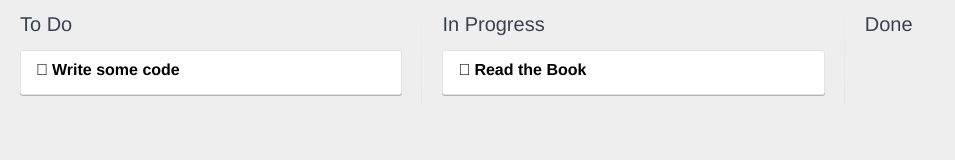
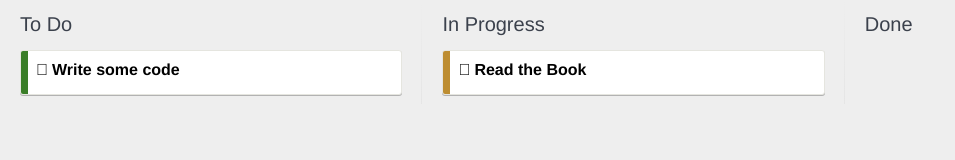
Before and after one commit to AndreyS55/react-trello, a React (Create React App) app: page / in a window 1280 px wide. Shown: the top 160 px of the page, without its empty margins (0-955 px from the left). Built offline with nearby package versions, Linux system fonts and the light colour scheme.

Commit message:
add sideColor bar

```diff
--- a/src/App.js
+++ b/src/App.js
@@ -8,13 +8,15 @@ let cardsList = [
         id: 1,
         title: "Read the Book",
         description: "I should read the whole book",
+        color: '#BD8D31',
         status: "in-progress",
         tasks: []
     },
     {
         id: 2,
         title: "Write some code",
-        description: "Code along with the samples in the book",
+        description: "Code along with the samples in the book. The complete source can be found at [github](https://github.com/pro-react)",
+        color: '#3A7E28',
         status: "todo",
         tasks: [
             {
--- a/src/Card.js
+++ b/src/Card.js
@@ -24,8 +24,20 @@ class Card extends Component {
                 </div>
             );
         }
+
+        let sideColor = {
+            position: 'absolute',
+            zIndex: -1,
+            top: 0,
+            bottom: 0,
+            left: 0,
+            width: 7,
+            backgroundColor: this.props.color
+        };
+
         return (
             <div className="card">
+                <div style={sideColor}/>
                 <div
                     className={
                         this.state.showDetails ? "card__title card__title--is-open" : "card__title"
--- a/src/List.js
+++ b/src/List.js
@@ -7,6 +7,7 @@ class List extends Component {
             return <Card id={card.id}
                          title={card.title}
                          description={card.description}
+                         color={card.color}
                          tasks={card.tasks} />
         });
         return (
```
